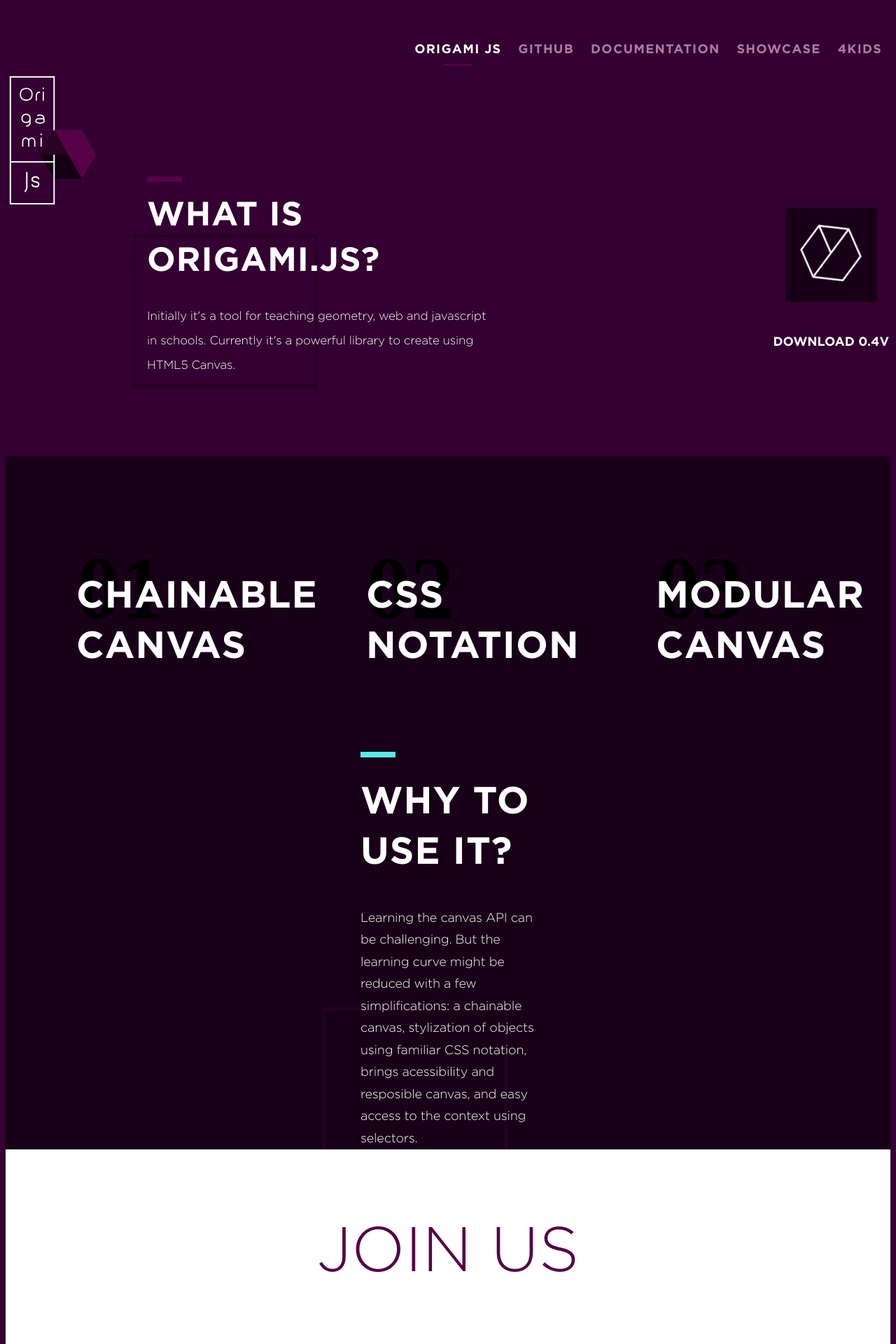
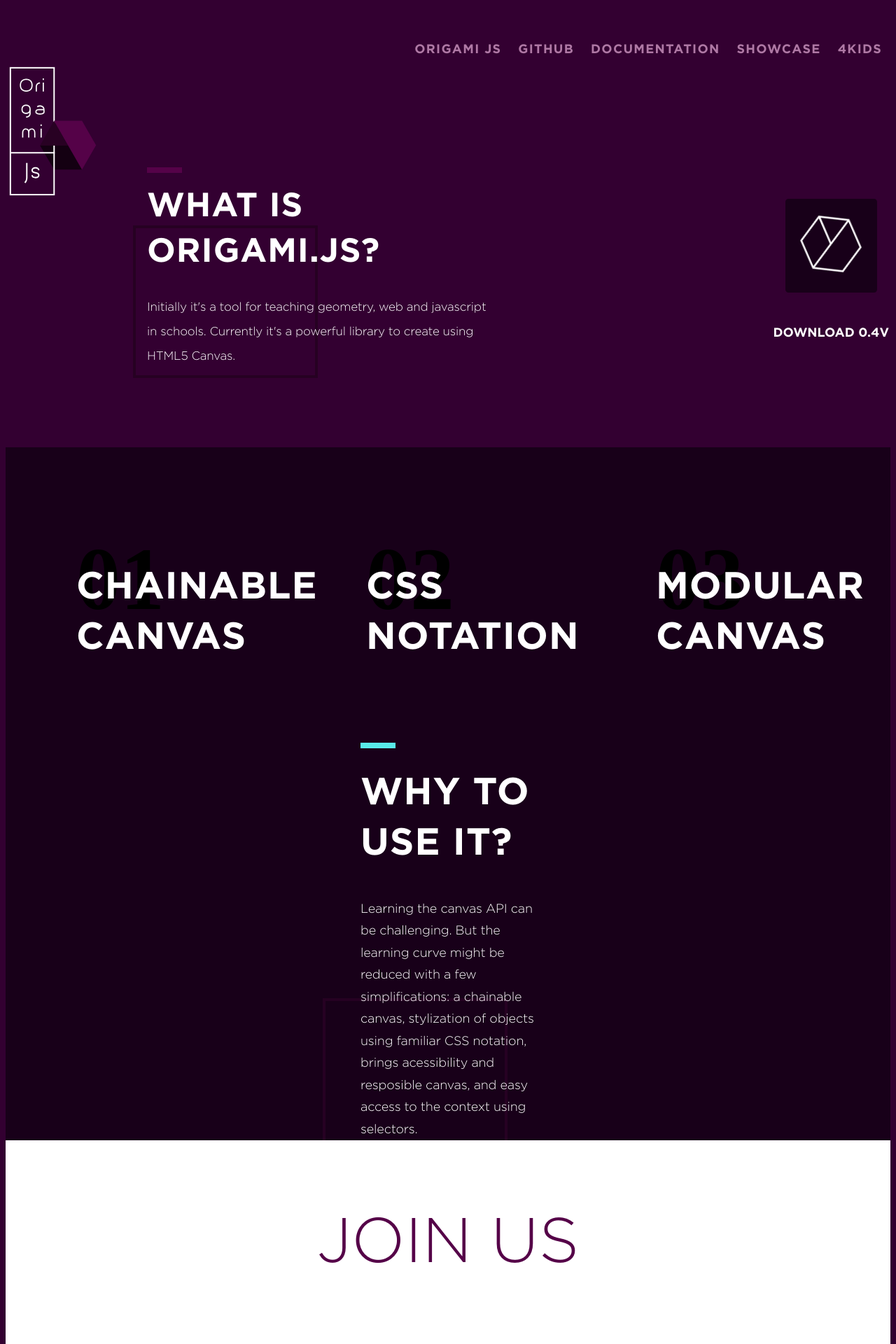
Before and after one commit to raphamorim/origamijs, a Jekyll site: the page built from index.html, in a window 1280 px wide. Shown: the top 1920 px of the page at 70% size. Built offline with Jekyll 4.4.1, drawn with Linux system fonts in a browser that asks for light colours; grey boxes are pictures that could not be loaded.

Commit message:
Visual adjustment

```diff
--- a/_includes/nav.html
+++ b/_includes/nav.html
@@ -13,7 +13,7 @@
 	<ul class="navigation" id="navigation">
 
 		<li class="nav-item">
-			<a href="{{ site.baseurl }}" class="nav-links active">
+			<a href="{{ site.baseurl }}" class="nav-links">
 				Origami JS
 			</a>
 		</li>
--- a/assets/stylesheet/organisms/nav.scss
+++ b/assets/stylesheet/organisms/nav.scss
@@ -52,7 +52,7 @@
 }
 
 .active {
-	color: white;
+	color: $purple;
 }
 
 @media screen and (min-width: 840px) {
```
